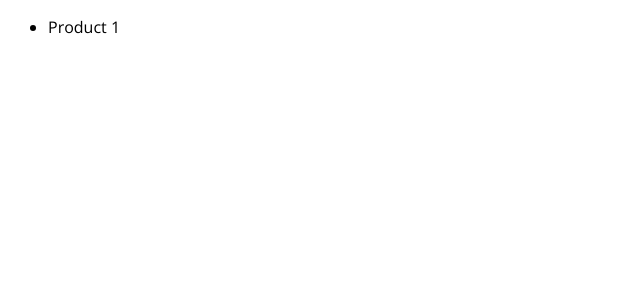
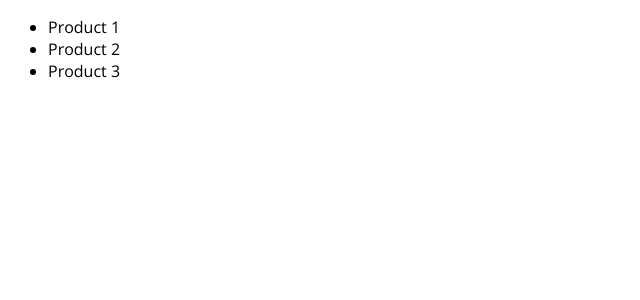
Before and after one commit to MaksymShokin/Sec5Prerendering, a Next.js app: page / in a window 1280 px wide. Shown: the top 300 px of the page, without its empty margins (0-640 px from the left). Built offline with nearby package versions, Linux system fonts and the light colour scheme.

Commit message:
simulating-request

```diff
--- a/pages/index.js
+++ b/pages/index.js
@@ -1,8 +1,11 @@
+import path from 'path';
+import fs from 'fs/promises';
+
 function HomePage({ products }) {
   return (
     <ul>
-      {products.map(({ id, name }) => (
-        <li key={id}>{name}</li>
+      {products.map(({ id, title }) => (
+        <li key={id}>{title}</li>
       ))}
     </ul>
   );
@@ -12,14 +15,14 @@ export default HomePage;
 
 export const getStaticProps = async () => {
   // executed on server
+
+  const filePath = path.join(process.cwd(), 'data', 'dummy-backend.json'); // cwd current working directory
+  const jsonData = await fs.readFile(filePath);
+  const data = JSON.parse(jsonData);
+
   return {
     props: {
-      products: [
-        {
-          id: 1,
-          name: 'Product 1'
-        }
-      ]
+      products: data.products
     }
   };
 };
```
